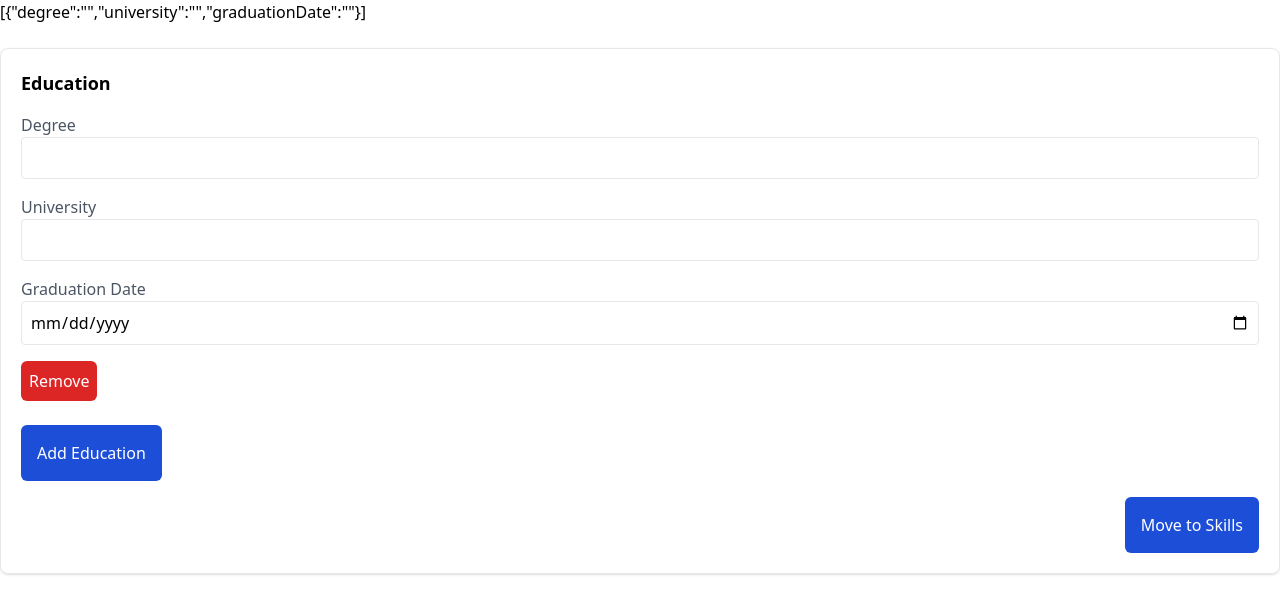
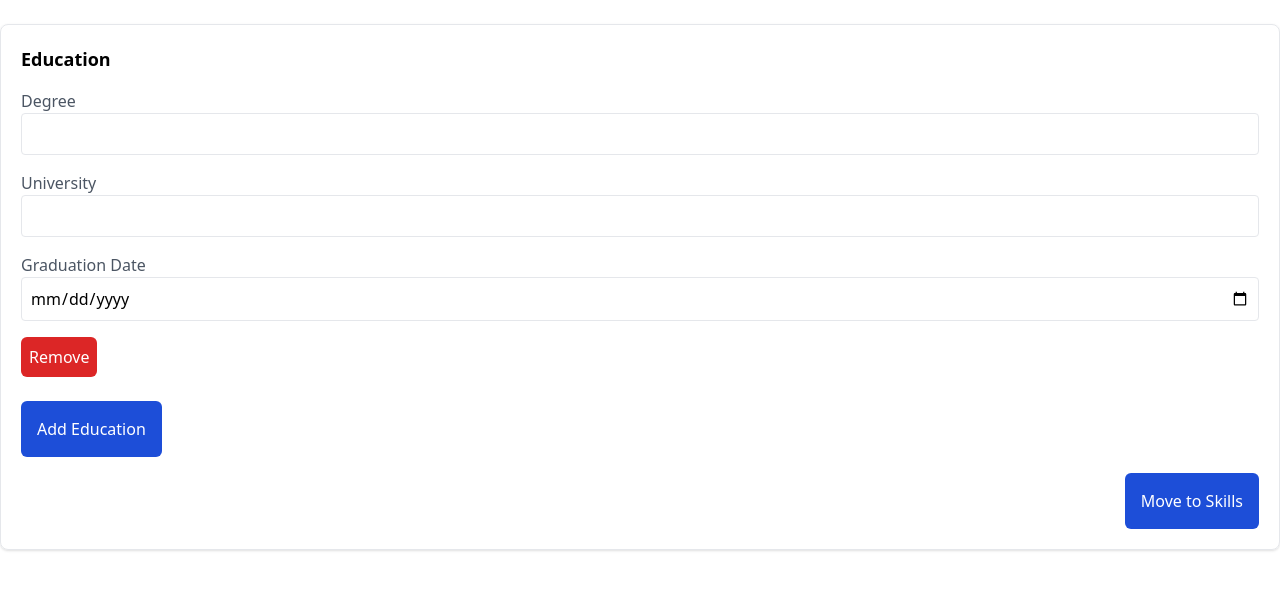
Before and after one commit to sameerahmad546/resume-builder, a React (Create React App) app: page /education-form in a window 1280 px wide. Shown: the top 614 px of the page. Built offline with nearby package versions, Linux system fonts and the light colour scheme.

Commit message:
minor fix

```diff
--- a/src/pages/EducationForm.jsx
+++ b/src/pages/EducationForm.jsx
@@ -24,7 +24,7 @@ const  EducationForm = () => {
 
   return (
     <>
-    <p>{JSON.stringify(educations)}</p>
+
       <div className="container mt-6 mx-auto p-5 border rounded-lg shadow">
         <h2 className="text-lg font-semibold mb-4">Education</h2>
         {educations.map((education, index) => (
```
